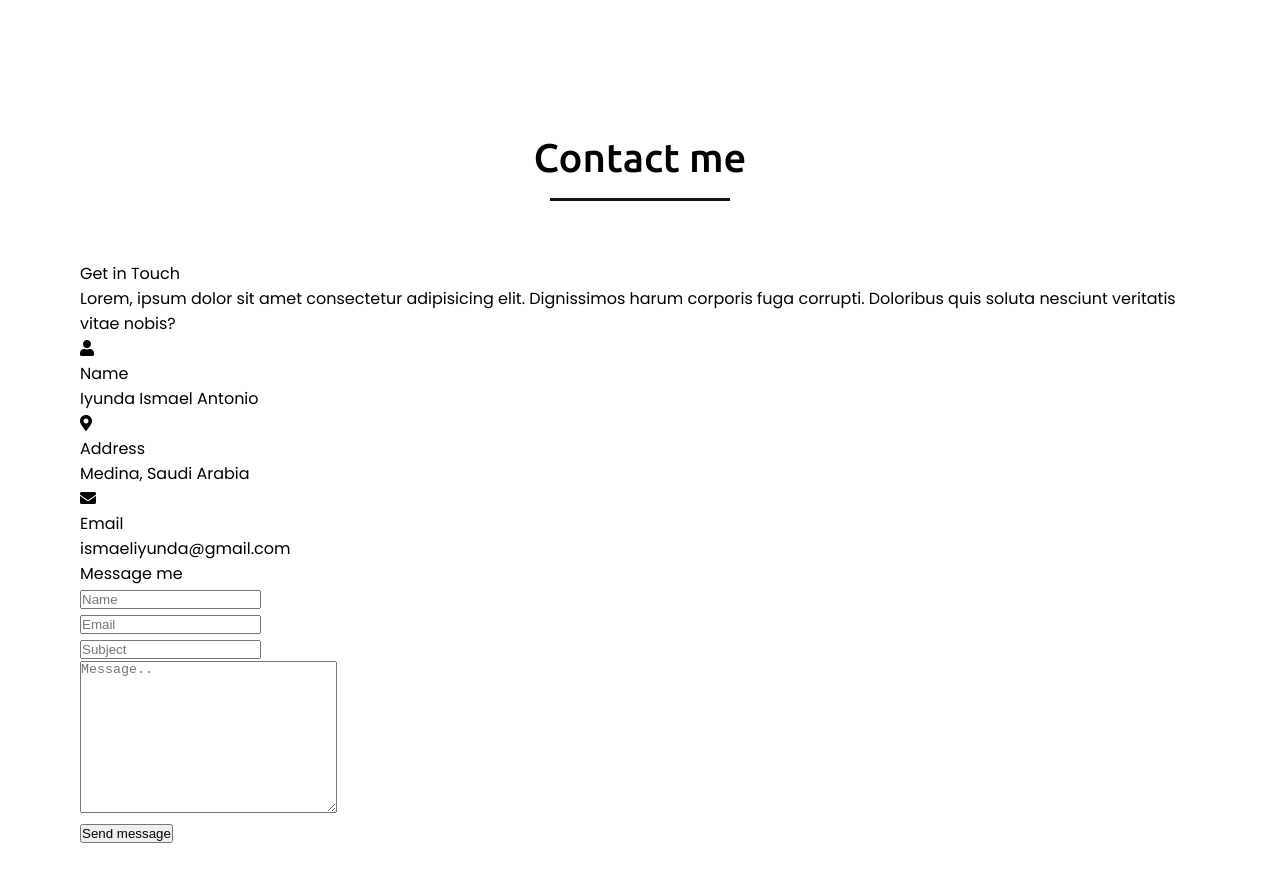
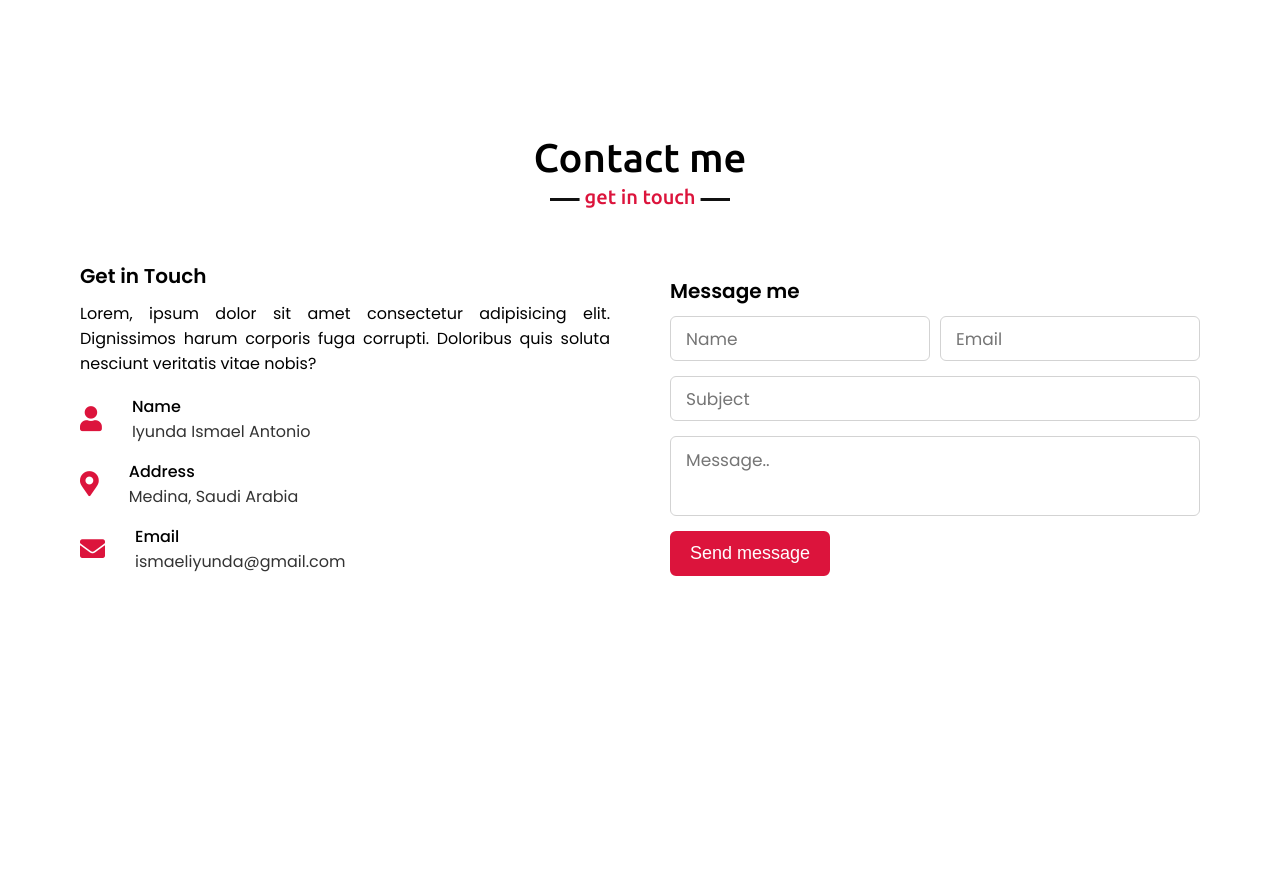
Before and after one commit to ixboy/portfolio, a plain HTML site: page index.html in a window 1280 px wide. Shown: the part 2760-3641 px from the top of the page. After the commit the page ends 3451 px from the top, so only its background shows below. Drawn offline with nearby package versions, Linux system fonts and the light colour scheme.

Commit message:
add contact section

```diff
--- a/style.css
+++ b/style.css
@@ -397,3 +397,99 @@ section .title::after{
 .owl-dot:hover{
     background: crimson!important;
 }
+
+/* contact section styling */
+.contact .title::after{
+    content: "get in touch";
+}
+.contact .contact-content .column{
+    width: calc(50% - 30px);
+}
+.contact .contact-content .text{
+    font-size: 20px;
+    font-weight: 600;
+    margin-bottom: 10px;
+}
+.contact .contact-content .left p{
+    text-align: justify;
+}
+.contact .contact-content .left .icons{
+    margin: 10px 0;
+}
+.contact .contact-content .row{
+    display: flex;
+    height: 65px;
+    align-items: center;
+}
+.contact .contact-content .row .info{
+    margin-left: 30px;
+}
+.contact .contact-content .row i{
+    font-size: 25px;
+    color: crimson;
+}
+.contact .contact-content .info .head{
+    font-weight: 500;
+}
+.contact .contact-content .info .sub-title{
+    color: #333;
+}
+.contact .right form .fields{
+    display: flex;
+}
+.contact .right form .field,
+.contact .right form .fields .field{
+    height: 45px;
+    width: 100%;
+    margin-bottom: 15px;
+}
+.contact .right form .textarea{
+    height: 80px;
+    width: 100%;
+}
+.contact .right form .name{
+    margin-right: 10px;
+}
+.contact .right form .field input,
+.contact .right form .textarea textarea{
+    height: 100%;
+    width: 100%;
+    border: 1px solid lightgrey;
+    border-radius: 6px;
+    outline: none;
+    padding: 0 15px;
+    font-size: 17px;
+    font-family: 'Poppins', sans-serif;
+    transition: all 0.3s ease;
+}
+.contact .right form .field input:focus,
+.contact .right form .textarea textarea:focus{
+    border-color: #b3b3b3;
+}
+.contact .right form .textarea textarea{
+  padding-top: 10px;
+  resize: none;
+}
+.contact .right form .button-area{
+  display: flex;
+  align-items: center;
+}
+.right form .button-area button{
+  color: #fff;
+  display: block;
+  width: 160px!important;
+  height: 45px;
+  outline: none;
+  font-size: 18px;
+  font-weight: 500;
+  border-radius: 6px;
+  cursor: pointer;
+  flex-wrap: nowrap;
+  background: crimson;
+  border: 2px solid crimson;
+  transition: all 0.3s ease;
+}
+.right form .button-area button:hover{
+  color: crimson;
+  background: none;
+}
```
Also changed, not shown: index.html (+0 -3 lines).
